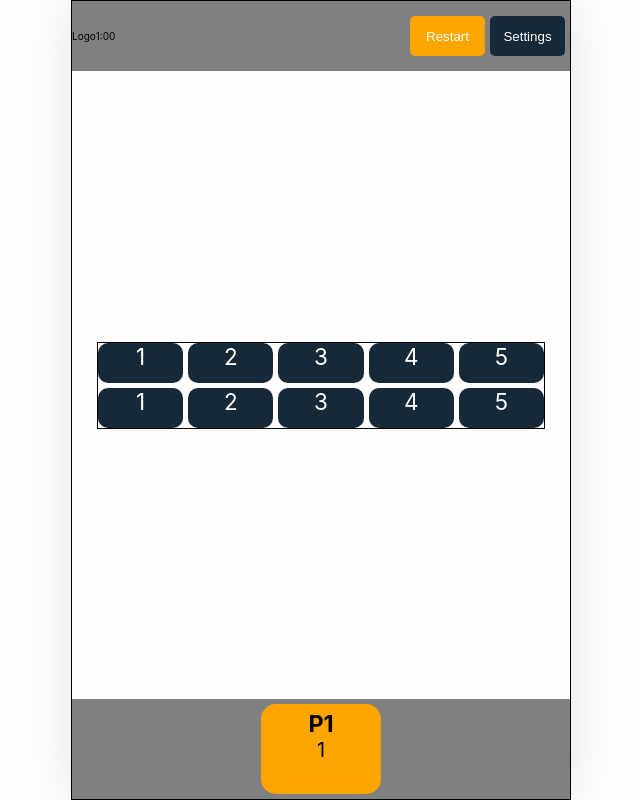
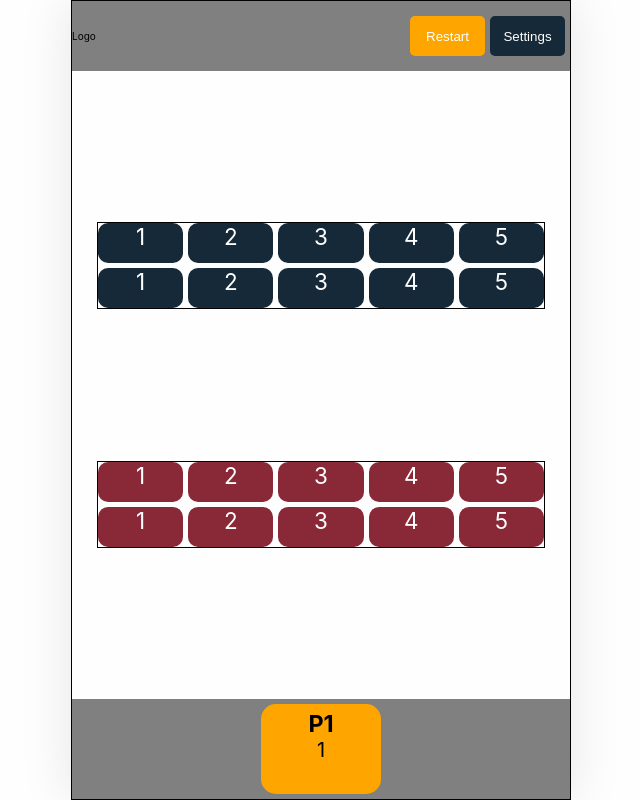
Before and after one commit to BernardoVindex/Memory_Game, a React app: page / in a window 1280 px wide. Shown: the whole page, without its empty margins (319-959 px from the left). Built offline with nearby package versions, Linux system fonts and the light colour scheme.

Commit message:
Working on useReducer

```diff
--- a/package.json
+++ b/package.json
@@ -6,7 +6,8 @@
   "scripts": {
     "test": "echo \"Error: no test specified\" && exit 1",
     "build": "webpack --mode production",
-    "start": "webpack serve "
+    "start": "webpack serve",
+    "lint": "eslitn ."
   },
   "repository": {
     "type": "git",
@@ -38,5 +39,8 @@
     "webpack": "^5.67.0",
     "webpack-cli": "^4.9.2",
     "webpack-dev-server": "^4.7.3"
+  },
+  "eslintConfig": {
+    "extends": "./node_modules/standard/eslintrc.json"
   }
 }
--- a/src/App.js
+++ b/src/App.js
@@ -9,10 +9,11 @@ import { Timer } from './components/Timer'
 import { FooterApp } from './components/Footer'
 import { PlayerCards } from './components/PlayerCard'
 import { Card } from './components/Card'
+import { CardWithReducer } from './components/CardREDUCER'
 
 /** To program:
  * - Turn´s logic
- *  - - By time
+ *  - - By time *
  *  - - By round
  * - Card´s Animation
  * - Conexión to API Instagram
@@ -36,6 +37,7 @@ export const App = () => {
     cards,
     openModal,
     players,
+    startGame,
     setCards,
     setPlayers,
     setOpenModal,
@@ -43,7 +45,9 @@ export const App = () => {
     handlerDeck,
     handlerPlayers,
     flipCard,
-    evalPairFliped,
+
+    state,
+    dispatch,
     } = useAppContext()
 
   return (
@@ -53,9 +57,6 @@ export const App = () => {
       <div>
         Logo
       </div>
-      <Timer>
-
-      </Timer>
       <Button
         className='Restart'
         value={cards.length / 2}
@@ -70,9 +71,14 @@ export const App = () => {
       />
     </HeaderApp>
 
+    {(startGame) && (
+      <Timer
+        seconds={59}
+      />
+    )}
+
     <Board
       cards={cards}
-      evalPairFliped={evalPairFliped}
 
       render = { (card, index) => (
         <Card
@@ -85,6 +91,23 @@ export const App = () => {
       />
     )}
     />
+
+{/********** Con useReducer ***********/}
+    <Board
+      cards={state}
+
+      render = { (state, index) => (
+        <CardWithReducer
+        key={index}
+        cardID={index}
+        value={state.value}
+        fliped={state.fliped}
+        matched={state.matched}
+        dispatch={dispatch}
+      />
+    )}
+    />
+{/********** Con useReducer ***********/}
 
 
     {(openModal) && (
--- a/src/components/Board/index.js
+++ b/src/components/Board/index.js
@@ -1,12 +1,11 @@
 import { GridSection } from "./styles"
 
-export const Board = ({ cards, render, evalPairFliped }) => {
-  const renderFunc = render
+export const Board = ({ cards, render }) => {
 
   return (
     <>
       <GridSection>
-         {cards.map(renderFunc)}
+         {cards.map(render)}
       </GridSection>
 
     </>
--- /dev/null
+++ b/src/components/CardREDUCER/index.js
@@ -0,0 +1,24 @@
+import { Figure } from './styles'
+
+export const CardWithReducer = ({ cardID, value, fliped, matched, dispatch }) => {
+
+  const hanlderFlip = () => {
+    dispatch({
+
+    })
+ }
+
+  return (
+    <>
+      <Figure
+        className={value}
+        onClick={hanlderFlip}
+        fliped={fliped}
+        matched={matched}
+        disabled={matched}
+      >
+        {value}
+      </Figure>
+    </>
+  )
+}
--- /dev/null
+++ b/src/components/CardREDUCER/styles.js
@@ -0,0 +1,23 @@
+import styled, { css }  from "styled-components";
+
+export const Figure = styled.li`
+  min-height: 40px;
+  min-width: 40px;
+  color: white;
+  border-radius: 10px;
+  background-color: #892938;
+  font-size: 2.25rem;
+  list-style: none;
+  &[disabled] {
+  /* background-color: grey; */
+  opacity: 0.3;
+}
+
+  ${props => props.fliped && css`
+  background-color: purple;
+  `}
+/*
+  ${props => props.matched && css`
+  background-color: rorangeed;
+  `} */
+`
--- a/src/components/Timer/index.js
+++ b/src/components/Timer/index.js
@@ -1,9 +1,22 @@
 import { TimeArea } from "./styles"
+import { useState, useEffect } from "react";
 
-export const Timer = () => {
+export const Timer = ({ seconds }) => {
+  const [timeLeft, setTimeLeft] = useState(seconds);
+
+  useEffect(() => {
+    const intervalId = setInterval(() => {
+      setTimeLeft((t) => t - 1)
+    }, 1000);
+
+    return () => clearInterval(intervalId);
+  }, [timeLeft]);
+
+  if (!timeLeft) setTimeLeft('Time is Over ')
+
   return (
     <TimeArea>
-      1:00
+      {timeLeft}
     </TimeArea>
   )
 }
--- a/src/useAppContext.js
+++ b/src/useAppContext.js
@@ -1,6 +1,25 @@
-import { useState } from "react"
+import { useState, useReducer } from 'react'
+
+const initialState = [
+  {value:1, fliped: false, matched:false},
+  {value:2, fliped: false, matched:false},
+  {value:3, fliped: false, matched:false},
+  {value:4, fliped: false, matched:false},
+  {value:5, fliped: false, matched:false},
+  {value:1, fliped: false, matched:false},
+  {value:2, fliped: false, matched:false},
+  {value:3, fliped: false, matched:false},
+  {value:4, fliped: false, matched:false},
+  {value:5, fliped: false, matched:false},
+];
+
+const reducer = (state, action) => {
+
+}
 
 export const useAppContext = () => {
+
+  const [state, dispatch] =  useReducer(reducer, initialState)
 
   const [cards, setCards] = useState([
     {value:1, fliped: false, matched:false},
@@ -21,6 +40,7 @@ export const useAppContext = () => {
 
   const [openModal, setOpenModal] = useState(false)
 
+  const [startGame, setSartGame] = useState(false)
 
   const handlerDeck = (value) => {
     const sortedDeck = []
@@ -78,12 +98,15 @@ export const useAppContext = () => {
     setCards(copyState)
   }
 
-  console.log(players)
+  console.log(state)
+  console.log(initialState)
 
   return {
     cards,
     openModal,
     players,
+    startGame,
+    setSartGame,
     setCards,
     setPlayers,
     setOpenModal,
@@ -91,6 +114,8 @@ export const useAppContext = () => {
     handlerDeck,
     handlerPlayers,
     flipCard,
-    evalPairFliped,
+
+    state,
+    dispatch,
   }
 }
```
Also changed, not shown: src/components/Seting/index.js (line endings or trailing spaces), 1 other file (tests, documents, lock files or other folders).
